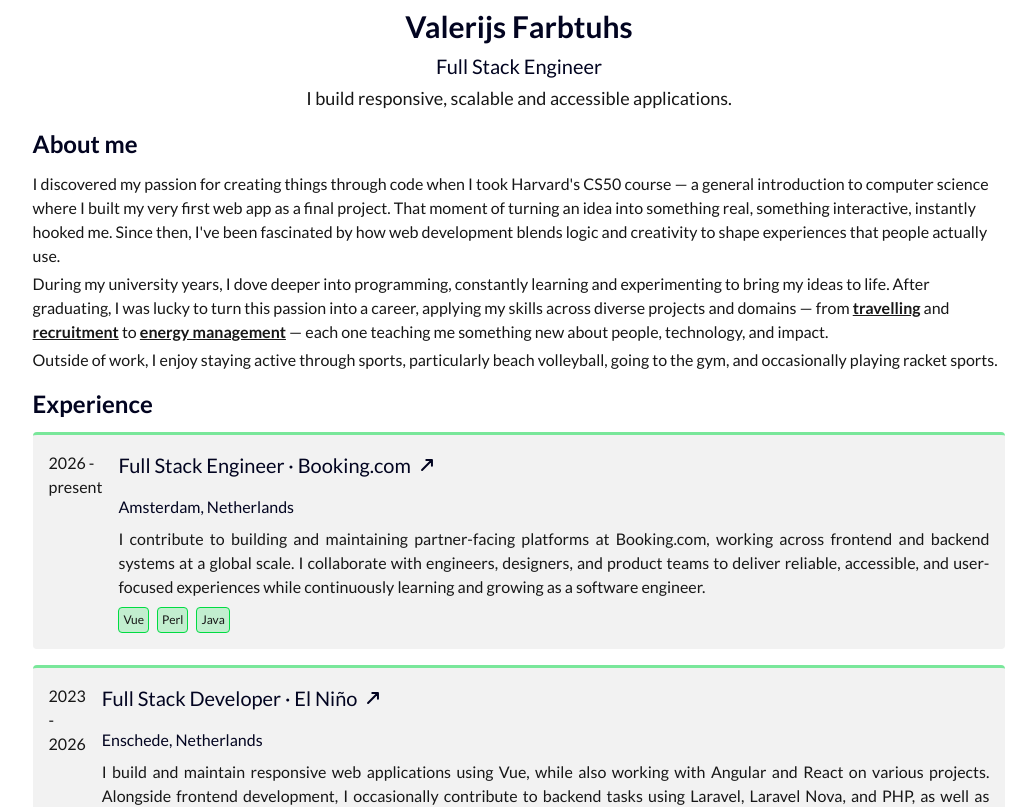
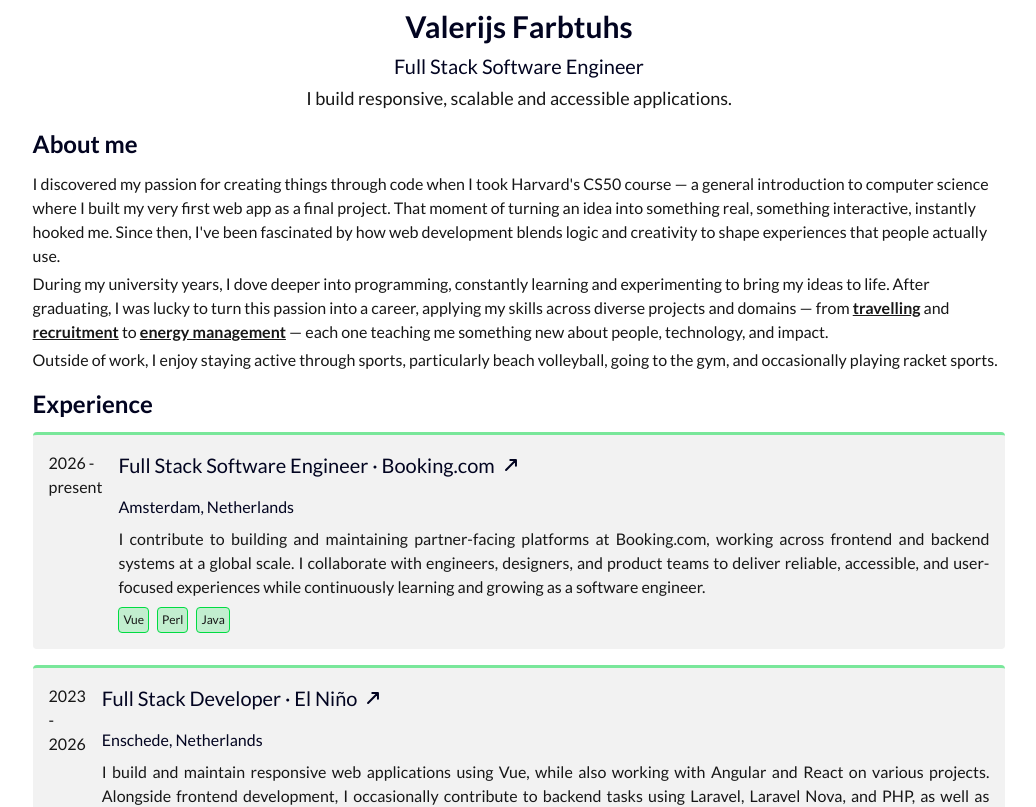
Before and after one commit to valerijs-f/personal-page, a Nuxt app: page /Home in a window 1280 px wide. Shown: the top 807 px of the page, without its empty margins (121-1157 px from the left). Built offline with nearby package versions, Linux system fonts and the light colour scheme.

Commit message:
fix(text): change role to 'full stack software ingineer'

```diff
--- a/app/content/text.ts
+++ b/app/content/text.ts
@@ -7,7 +7,7 @@
 export const text = {
   home: {
     name: 'Valerijs Farbtuhs',
-    tagline: 'Full Stack Engineer',
+    tagline: 'Full Stack Software Engineer',
     subtitle: 'I build responsive, scalable and accessible applications.',
     about: {
       title: 'About me',
@@ -34,7 +34,7 @@
     experiences: [
       {
         period: '2026 - present',
-        role: 'Full Stack Engineer',
+        role: 'Full Stack Software Engineer',
         company: 'Booking.com',
         companyUrl: 'https://www.booking.com/',
         location: 'Amsterdam, Netherlands',
--- a/nuxt.config.ts
+++ b/nuxt.config.ts
@@ -24,7 +24,7 @@
         {
           name: 'description',
           content:
-            'Portfolio of Valerijs Farbtuhs, a medior full stack developer building responsive, scalable, and accessible web applications.',
+            'Portfolio of Valerijs Farbtuhs, a full stack software engineer building responsive, scalable, and accessible web applications.',
         },
       ],
       link: [
```
